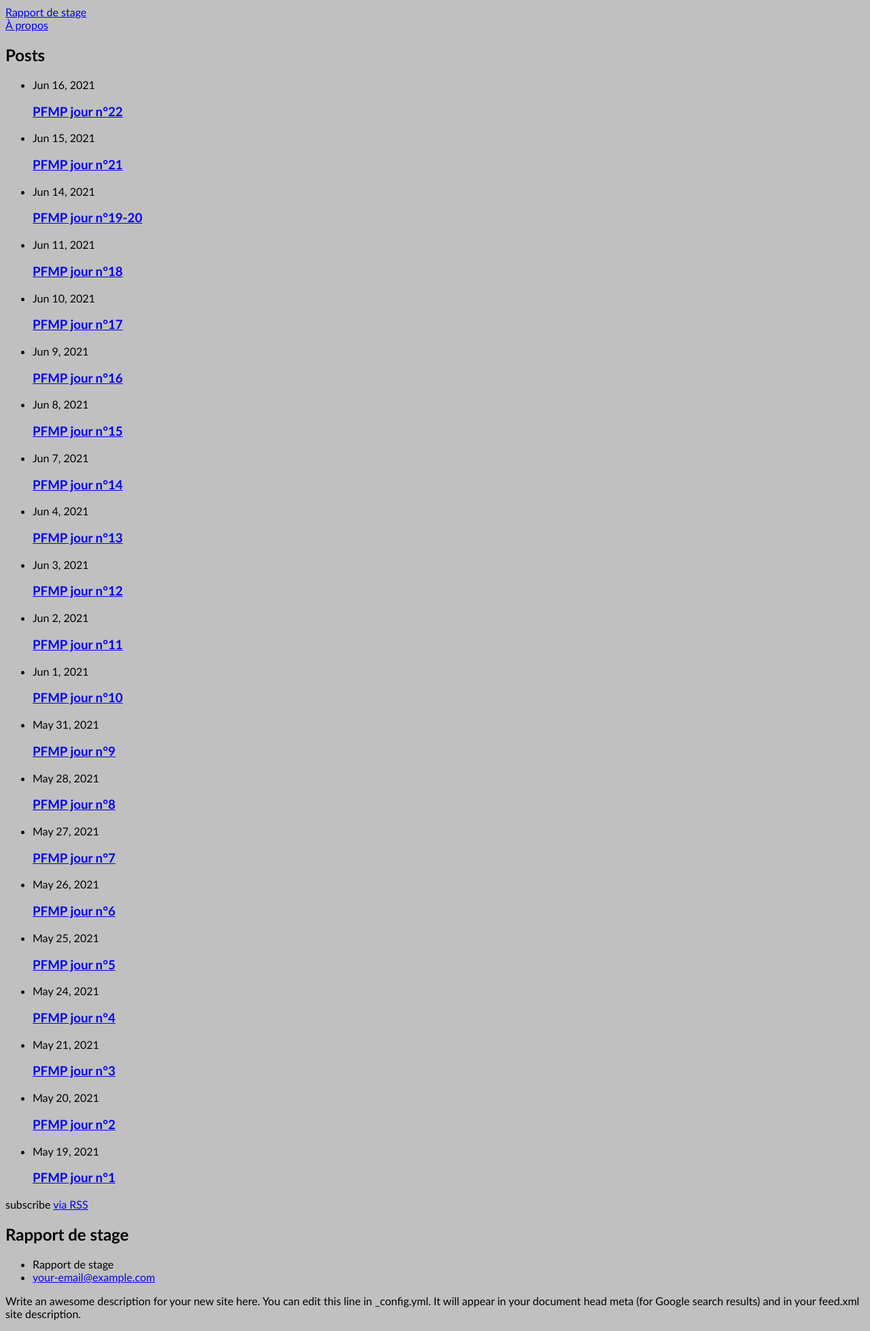
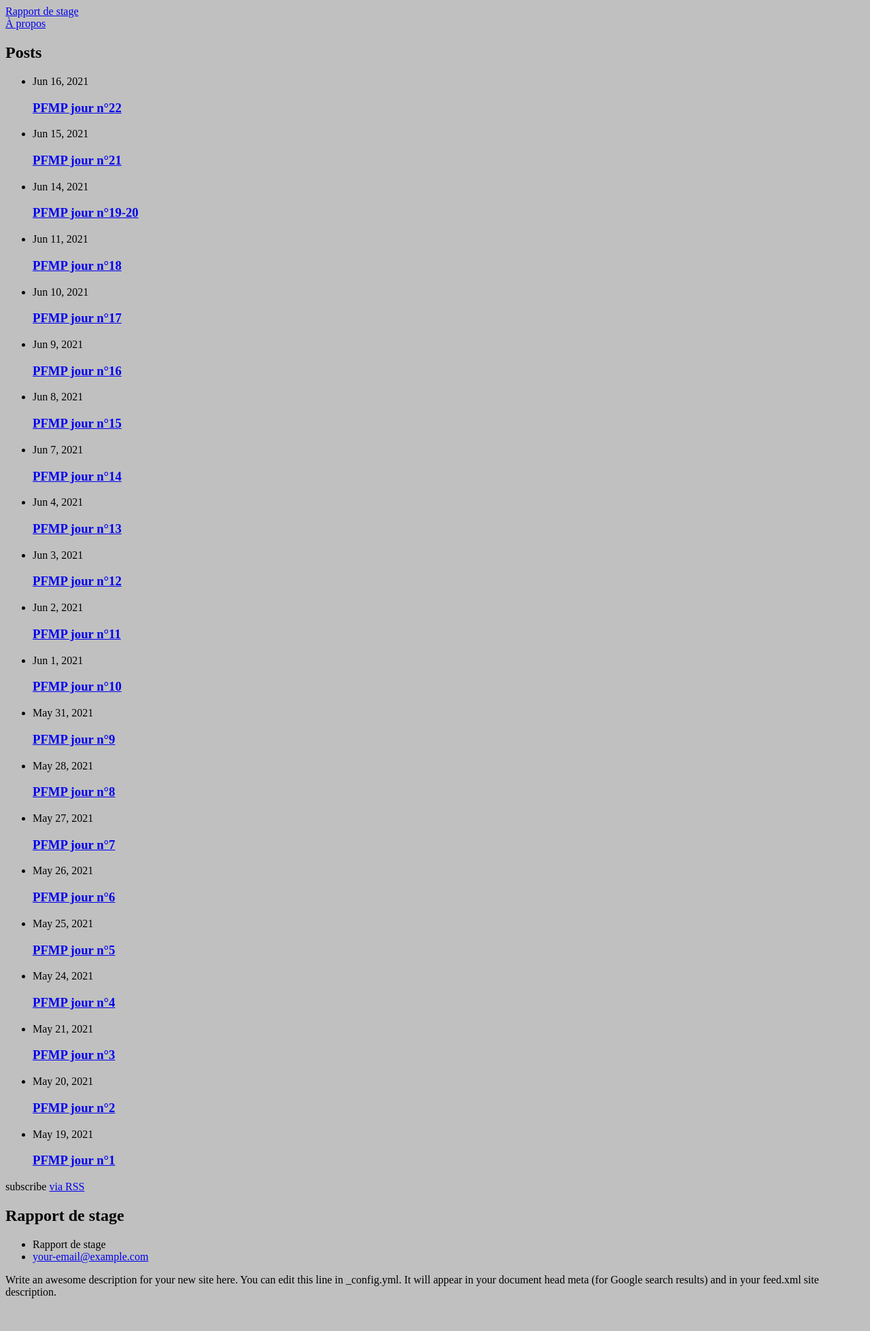
Before and after one commit to Corentin69008/Corentin69008.github.io, a Jekyll site: the page built from index.markdown, in a window 1280 px wide. Shown: the whole page at 68% size. Built offline with Jekyll 4.4.1, drawn with Linux system fonts in a browser that asks for light colours; after the commit the page ends 1926 px from its top, so only the background shows below that.

Commit message:
mise a jour

```diff
--- a/assets/main.css
+++ b/assets/main.css
@@ -6,5 +6,5 @@ html{
 }
 
 body{
-  font-family: Gill Sans, sans-serif;
+  font-family: bradley, cursive;
 }
```
